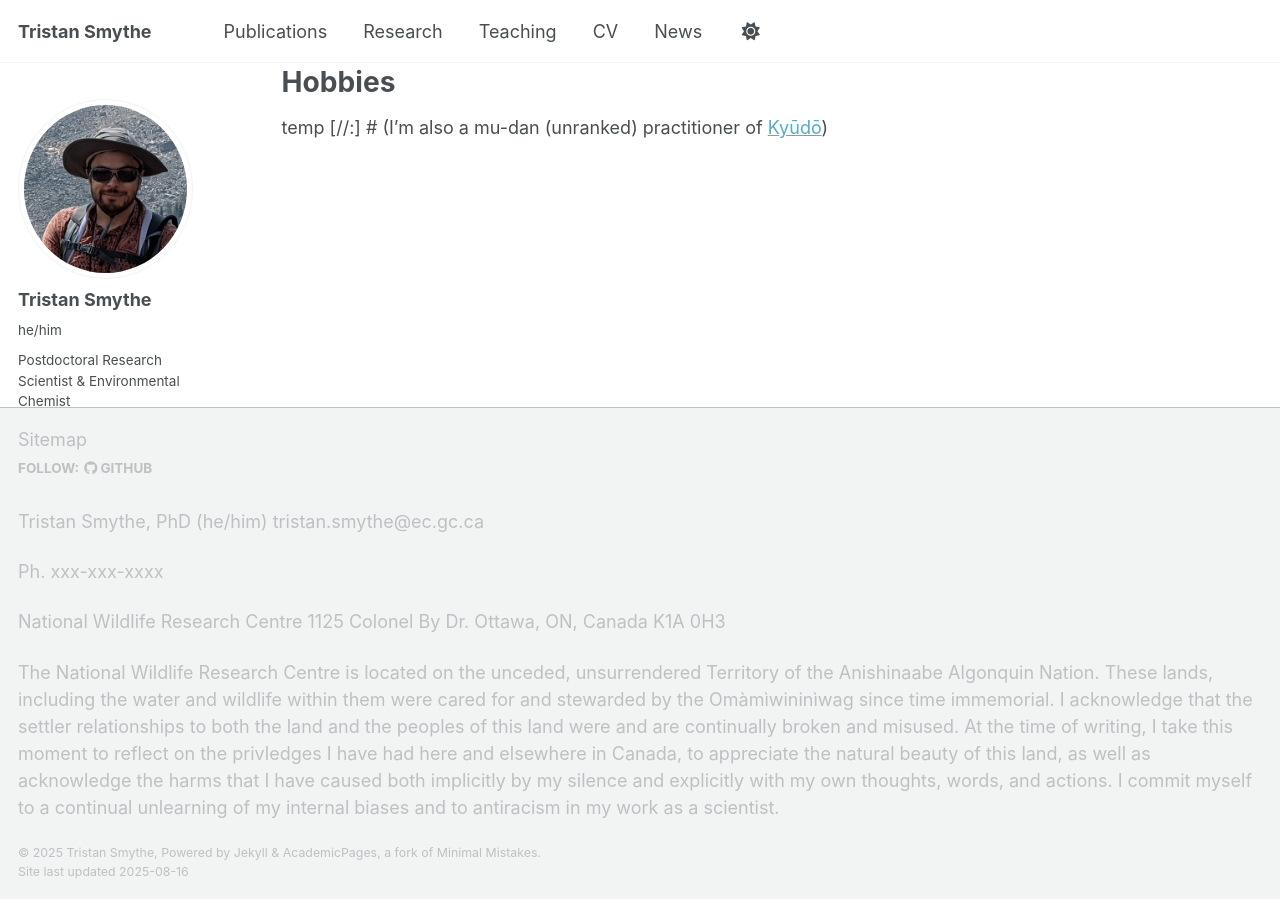
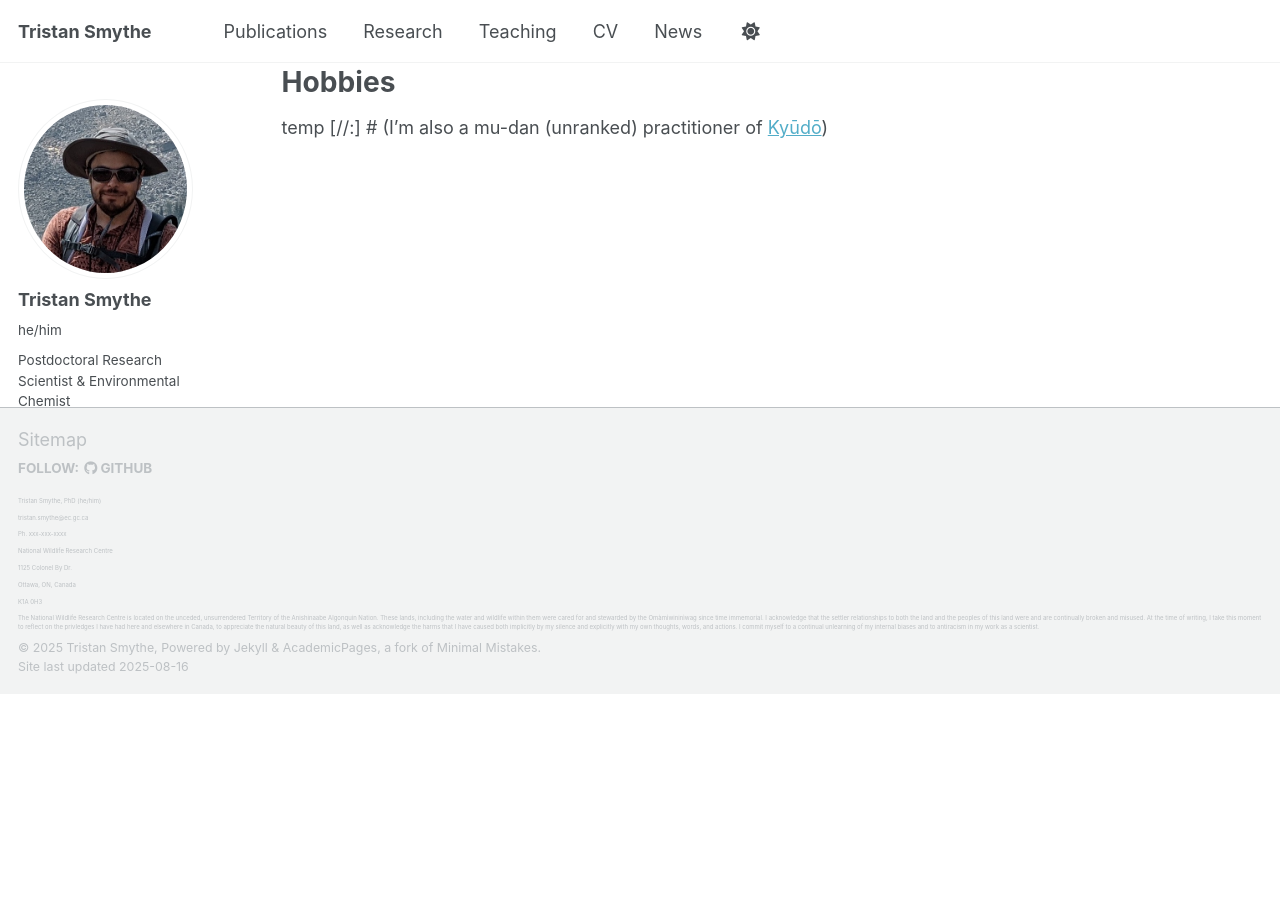
Before and after one commit to tristansmythe/tristansmythe.github.io, a Jekyll site: the page built from _pages/about.md, in a window 1280 px wide and 900 px high, scrolled down 1341 px. Built offline with Jekyll 4.4.1, drawn with Linux system fonts in a browser that asks for light colours; some web fonts are replaced; a script that is not in the unit is left out; after the commit the page ends 2036 px from its top, so only the background shows below that.

Commit message:
Update footer.html

```diff
--- a/_includes/footer.html
+++ b/_includes/footer.html
@@ -16,14 +16,14 @@
 </div>
 {% endif %}
 
-<div class="page__footer-details">
-  <p>Tristan Smythe, PhD (he/him)
+<div class="page__footer-details" style="font-size: 6px;">
+  <p>Tristan Smythe, PhD (he/him)</p>
   <a href="tristan.smythe@ec.gc.ca">tristan.smythe@ec.gc.ca</a></p>
   <p>Ph. xxx-xxx-xxxx</p>
-  <p>National Wildlife Research Centre
-  1125 Colonel By Dr.
-  Ottawa, ON, Canada
-  K1A 0H3</p>
+  <p>National Wildlife Research Centre</p>
+  <p>1125 Colonel By Dr.</p>
+  <p>Ottawa, ON, Canada</p>
+  <p>K1A 0H3</p>
   <p>The National Wildlife Research Centre is located on the unceded, unsurrendered Territory of the Anishinaabe Algonquin Nation. These lands, including the water and wildlife within them were cared for and stewarded by the Omàmìwininìwag since time immemorial. I acknowledge that the settler relationships to both the land and the peoples of this land were and are continually broken and misused. At the time of writing, I take this moment to reflect on the privledges I have had here and elsewhere in Canada, to appreciate the natural beauty of this land, as well as acknowledge the harms that I have caused both implicitly by my silence and explicitly with my own thoughts, words, and actions. I commit myself to a continual unlearning of my internal biases and to antiracism in my work as a scientist.</p>
 </div>
 
```
